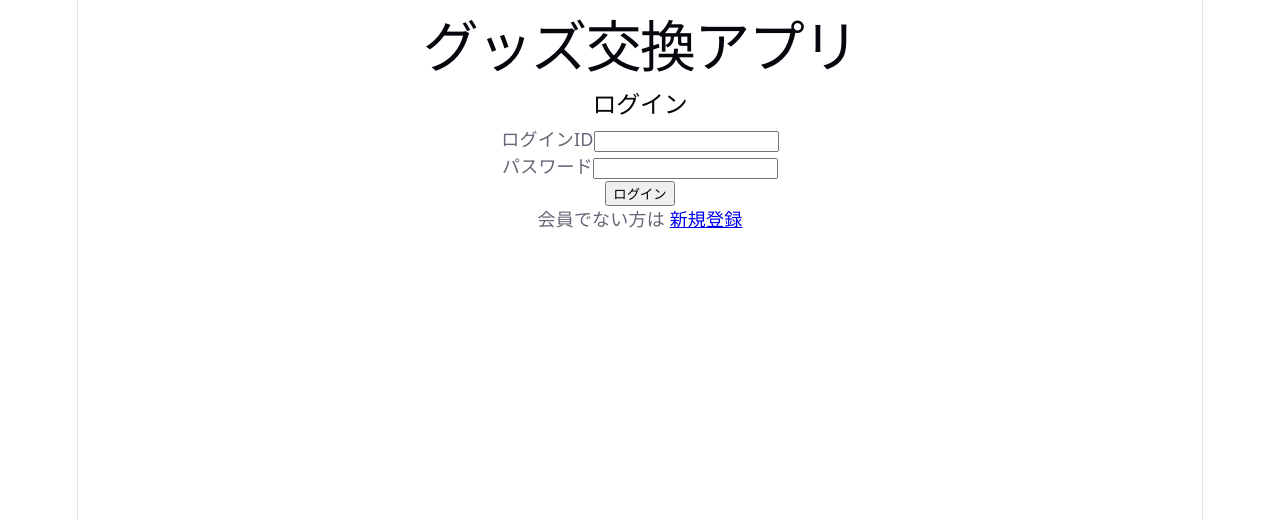
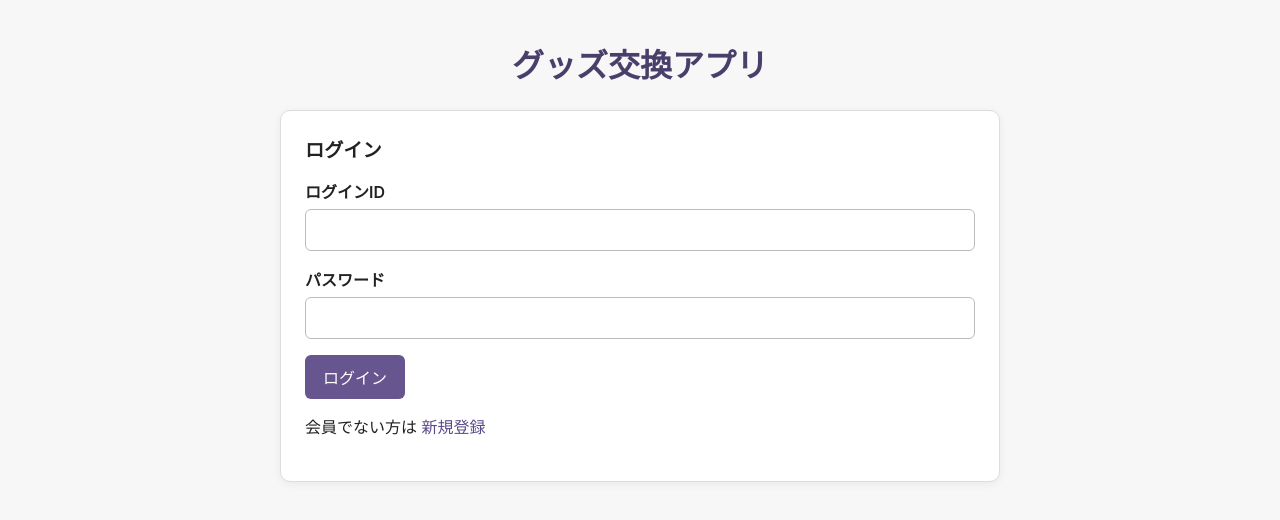
Before and after one commit to ichikw/fav-exchange, a React (Vite) app in the folder frontend/: page /login in a window 1280 px wide. Shown: the top 520 px of the page. Built offline with nearby package versions, Linux system fonts and the light colour scheme.

Commit message:
画面デザインを調整

```diff
--- a/frontend/src/App.css
+++ b/frontend/src/App.css
@@ -1,184 +1,154 @@
-.counter {
-  font-size: 16px;
-  padding: 5px 10px;
-  border-radius: 5px;
-  color: var(--accent);
-  background: var(--accent-bg);
-  border: 2px solid transparent;
-  transition: border-color 0.3s;
-  margin-bottom: 24px;
-
-  &:hover {
-    border-color: var(--accent-border);
-  }
-  &:focus-visible {
-    outline: 2px solid var(--accent);
-    outline-offset: 2px;
-  }
+:root {
+  font-family:
+          -apple-system, BlinkMacSystemFont, "Segoe UI", sans-serif;
+  color: #222;
+  background: #f7f7f7;
 }
 
-.hero {
-  position: relative;
-
-  .base,
-  .framework,
-  .vite {
-    inset-inline: 0;
-    margin: 0 auto;
+* {
+  box-sizing: border-box;
 }
 
-  .base {
-    width: 170px;
-    position: relative;
-    z-index: 0;
-  }
-
-  .framework,
-  .vite {
-    position: absolute;
-  }
-
-  .framework {
-    z-index: 1;
-    top: 34px;
-    height: 28px;
-    transform: perspective(2000px) rotateZ(300deg) rotateX(44deg) rotateY(39deg)
-      scale(1.4);
-  }
-
-  .vite {
-    z-index: 0;
-    top: 107px;
-    height: 26px;
-    width: auto;
-    transform: perspective(2000px) rotateZ(300deg) rotateX(40deg) rotateY(39deg)
-      scale(0.8);
-  }
-}
-
-#center {
-  display: flex;
-  flex-direction: column;
-  gap: 25px;
-  place-content: center;
-  place-items: center;
-  flex-grow: 1;
-
-  @media (max-width: 1024px) {
-    padding: 32px 20px 24px;
-    gap: 18px;
-  }
-}
-
-#next-steps {
-  display: flex;
-  border-top: 1px solid var(--border);
-  text-align: left;
-
-  & > div {
-    flex: 1 1 0;
-    padding: 32px;
-    @media (max-width: 1024px) {
-      padding: 24px 20px;
-    }
-  }
-
-  .icon {
-    margin-bottom: 16px;
-    width: 22px;
-    height: 22px;
-  }
-
-  @media (max-width: 1024px) {
-    flex-direction: column;
-    text-align: center;
-  }
-}
-
-#docs {
-  border-right: 1px solid var(--border);
-
-  @media (max-width: 1024px) {
-    border-right: none;
-    border-bottom: 1px solid var(--border);
-  }
-}
-
-#next-steps ul {
-  list-style: none;
-  padding: 0;
-  display: flex;
-  gap: 8px;
-  margin: 32px 0 0;
-
-  .logo {
-    height: 18px;
+body {
+  margin: 0;
+  min-width: 320px;
+  min-height: 100vh;
 }
 
 a {
-    color: var(--text-h);
-    font-size: 16px;
+  color: #5b4b8a;
+  text-decoration: none;
+}
+
+a:hover {
+  text-decoration: underline;
+}
+
+button,
+input,
+textarea,
+select {
+  font: inherit;
+}
+
+button {
+  cursor: pointer;
+}
+
+main {
+  width: min(720px, calc(100% - 32px));
+  margin: 40px auto;
+}
+
+h1 {
+  margin-bottom: 24px;
+  text-align: center;
+  color: #4a3f6b;
+}
+
+h2 {
+  margin-top: 0;
+  font-size: 1.2rem;
+}
+
+nav {
+  margin-bottom: 24px;
+  padding: 12px 16px;
+  text-align: center;
+  background: #ffffff;
+  border: 1px solid #dddddd;
+  border-radius: 8px;
+}
+
+section {
+  margin-bottom: 24px;
+  padding: 24px;
+  background: #ffffff;
+  border: 1px solid #dddddd;
+  border-radius: 10px;
+  box-shadow: 0 2px 8px rgb(0 0 0 / 6%);
+}
+
+section > div {
+  margin-bottom: 16px;
+}
+
+label {
+  display: block;
+  margin-bottom: 6px;
+  font-weight: 600;
+}
+
+input,
+textarea,
+select {
+  width: 100%;
+  padding: 10px 12px;
+  border: 1px solid #bbbbbb;
   border-radius: 6px;
-    background: var(--social-bg);
-    display: flex;
-    padding: 6px 12px;
-    align-items: center;
-    gap: 8px;
-    text-decoration: none;
-    transition: box-shadow 0.3s;
+  background: #ffffff;
+}
 
-    &:hover {
-      box-shadow: var(--shadow);
+textarea {
+  resize: vertical;
 }
-    .button-icon {
-      height: 18px;
-      width: 18px;
+
+button {
+  padding: 10px 18px;
+  color: #ffffff;
+  background: #66558f;
+  border: none;
+  border-radius: 6px;
+}
+
+button:hover {
+  background: #51436f;
+}
+
+ul {
+  padding: 0;
+  list-style: none;
+}
+
+li {
+  margin-bottom: 16px;
+  padding: 16px;
+  border: 1px solid #dddddd;
+  border-radius: 8px;
+  background: #fafafa;
+}
+
+li p {
+  margin: 4px 0;
+}
+
+li button {
+  margin-top: 12px;
+  background: #a44747;
+}
+
+li button:hover {
+  background: #843838;
+}
+
+img {
+  display: block;
+  max-width: 100%;
+  margin-top: 12px;
+  border-radius: 6px;
+}
+
+p {
+  line-height: 1.6;
+}
+
+@media (max-width: 600px) {
+  main {
+    width: min(100% - 20px, 720px);
+    margin: 20px auto;
+  }
+
+  section {
+    padding: 18px;
   }
 }
-
-  @media (max-width: 1024px) {
-    margin-top: 20px;
-    flex-wrap: wrap;
-    justify-content: center;
-
-    li {
-      flex: 1 1 calc(50% - 8px);
-    }
-
-    a {
-      width: 100%;
-      justify-content: center;
-      box-sizing: border-box;
-    }
-  }
-}
-
-#spacer {
-  height: 88px;
-  border-top: 1px solid var(--border);
-  @media (max-width: 1024px) {
-    height: 48px;
-  }
-}
-
-.ticks {
-  position: relative;
-  width: 100%;
-
-  &::before,
-  &::after {
-    content: '';
-    position: absolute;
-    top: -4.5px;
-    border: 5px solid transparent;
-  }
-
-  &::before {
-    left: 0;
-    border-left-color: var(--border);
-  }
-  &::after {
-    right: 0;
-    border-right-color: var(--border);
-  }
-}
--- a/frontend/src/App.tsx
+++ b/frontend/src/App.tsx
@@ -1,3 +1,4 @@
+import './App.css'
 import { Navigate, Route, Routes } from 'react-router-dom'
 import LoginPage from './pages/LoginPage'
 import RegisterPage from './pages/RegisterPage'
--- a/frontend/src/index.css
+++ b/frontend/src/index.css
@@ -1,111 +1,3 @@
-:root {
-  --text: #6b6375;
-  --text-h: #08060d;
-  --bg: #fff;
-  --border: #e5e4e7;
-  --code-bg: #f4f3ec;
-  --accent: #aa3bff;
-  --accent-bg: rgba(170, 59, 255, 0.1);
-  --accent-border: rgba(170, 59, 255, 0.5);
-  --social-bg: rgba(244, 243, 236, 0.5);
-  --shadow:
-    rgba(0, 0, 0, 0.1) 0 10px 15px -3px, rgba(0, 0, 0, 0.05) 0 4px 6px -2px;
-
-  --sans: system-ui, 'Segoe UI', Roboto, sans-serif;
-  --heading: system-ui, 'Segoe UI', Roboto, sans-serif;
-  --mono: ui-monospace, Consolas, monospace;
-
-  font: 18px/145% var(--sans);
-  letter-spacing: 0.18px;
-  color-scheme: light dark;
-  color: var(--text);
-  background: var(--bg);
-  font-synthesis: none;
-  text-rendering: optimizeLegibility;
-  -webkit-font-smoothing: antialiased;
-  -moz-osx-font-smoothing: grayscale;
-
-  @media (max-width: 1024px) {
-    font-size: 16px;
-  }
+html {
+  background: #f7f7f7;
 }
-
-@media (prefers-color-scheme: dark) {
-  :root {
-    --text: #9ca3af;
-    --text-h: #f3f4f6;
-    --bg: #16171d;
-    --border: #2e303a;
-    --code-bg: #1f2028;
-    --accent: #c084fc;
-    --accent-bg: rgba(192, 132, 252, 0.15);
-    --accent-border: rgba(192, 132, 252, 0.5);
-    --social-bg: rgba(47, 48, 58, 0.5);
-    --shadow:
-      rgba(0, 0, 0, 0.4) 0 10px 15px -3px, rgba(0, 0, 0, 0.25) 0 4px 6px -2px;
-  }
-
-  #social .button-icon {
-    filter: invert(1) brightness(2);
-  }
-}
-
-#root {
-  width: 1126px;
-  max-width: 100%;
-  margin: 0 auto;
-  text-align: center;
-  border-inline: 1px solid var(--border);
-  min-height: 100svh;
-  display: flex;
-  flex-direction: column;
-  box-sizing: border-box;
-}
-
-body {
-  margin: 0;
-}
-
-h1,
-h2 {
-  font-family: var(--heading);
-  font-weight: 500;
-  color: var(--text-h);
-}
-
-h1 {
-  font-size: 56px;
-  letter-spacing: -1.68px;
-  margin: 32px 0;
-  @media (max-width: 1024px) {
-    font-size: 36px;
-    margin: 20px 0;
-  }
-}
-h2 {
-  font-size: 24px;
-  line-height: 118%;
-  letter-spacing: -0.24px;
-  margin: 0 0 8px;
-  @media (max-width: 1024px) {
-    font-size: 20px;
-  }
-}
-p {
-  margin: 0;
-}
-
-code,
-.counter {
-  font-family: var(--mono);
-  display: inline-flex;
-  border-radius: 4px;
-  color: var(--text-h);
-}
-
-code {
-  font-size: 15px;
-  line-height: 135%;
-  padding: 4px 8px;
-  background: var(--code-bg);
-}
```
Lines whose indentation alone changed are shown as unchanged.
